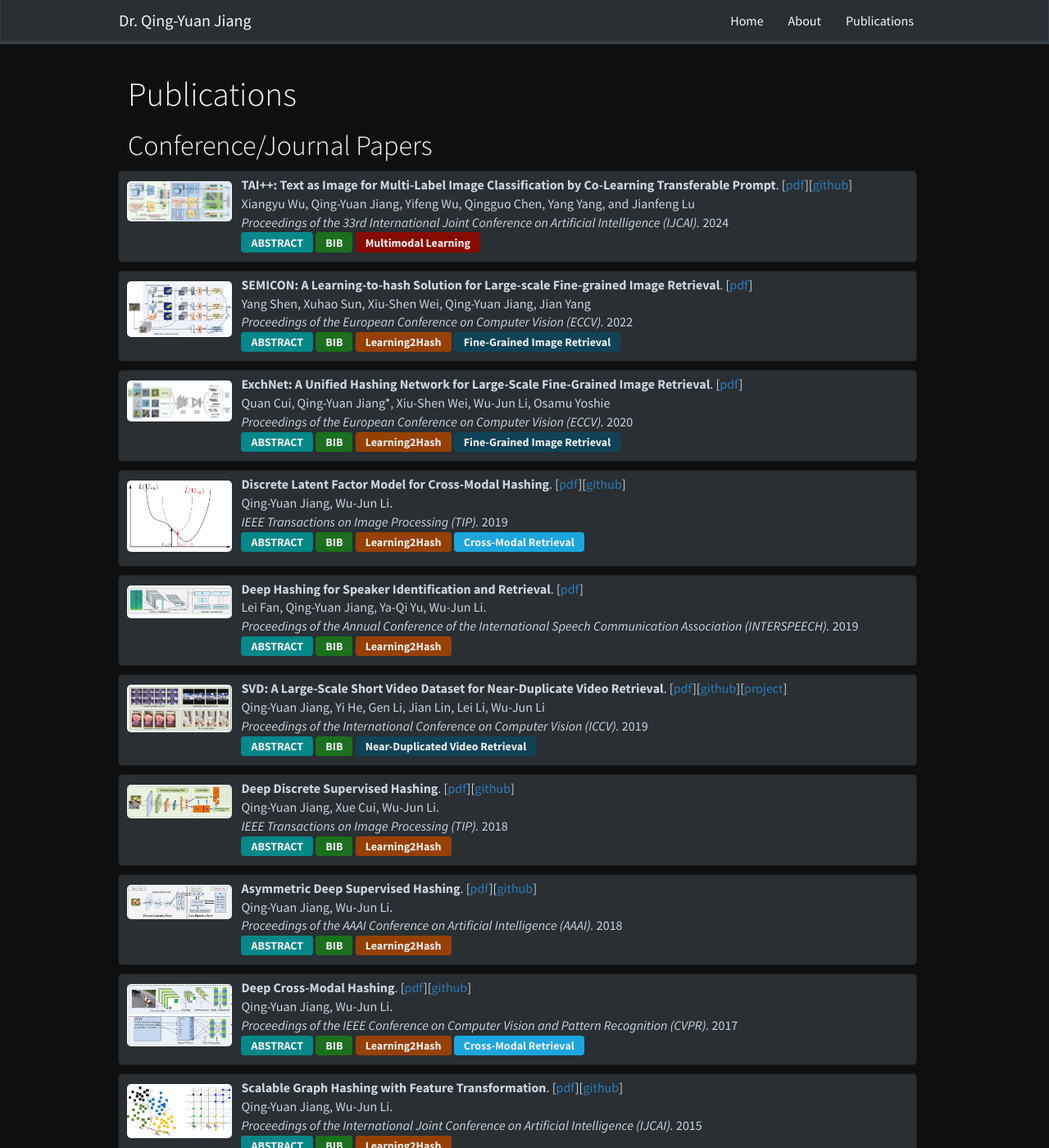
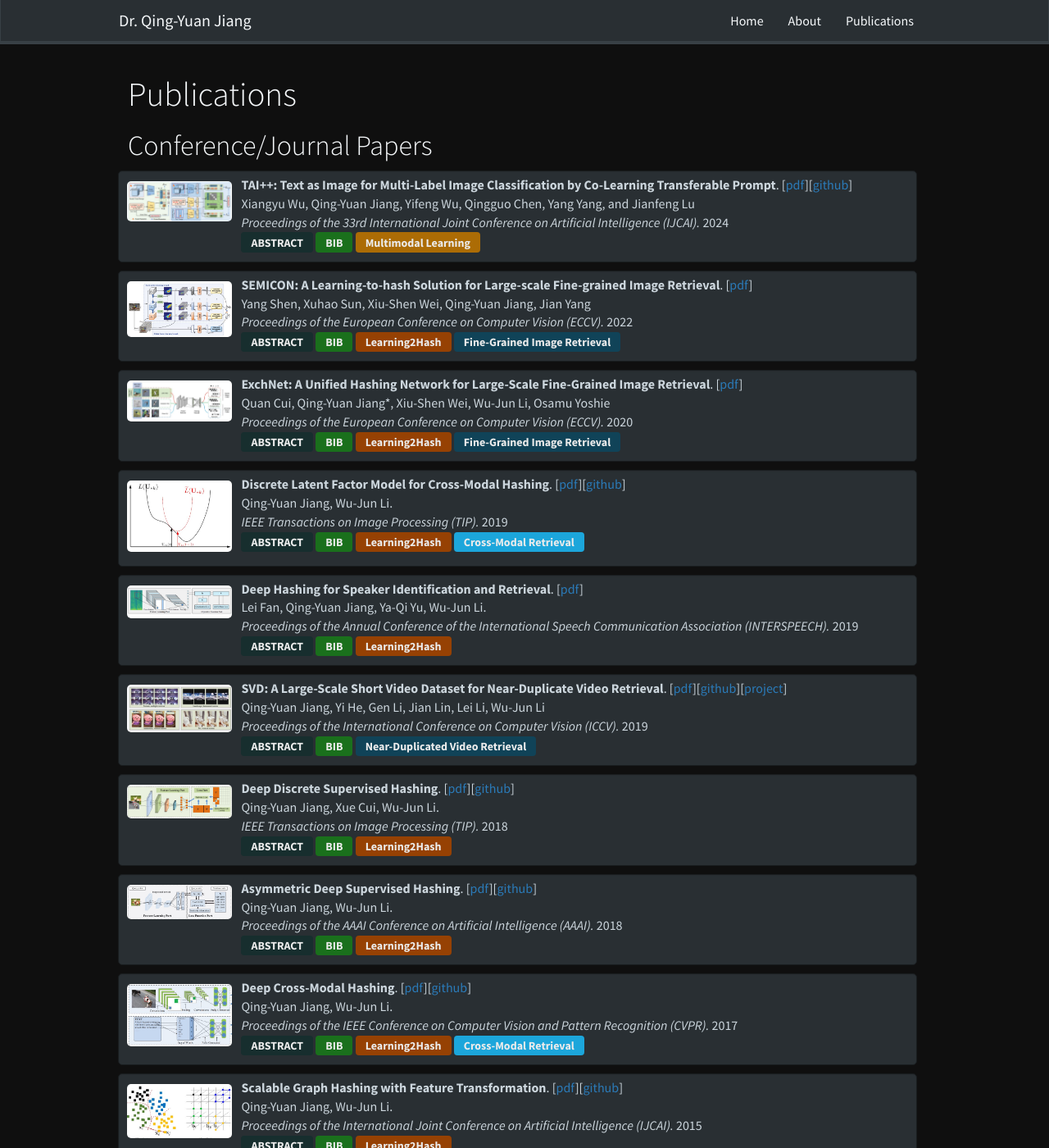
Before and after one commit to jiangqy/jiangqy.github.io, a Jekyll site: the page built from _pages/publications.md, in a window 1280 px wide and 1400 px high. Shown: the whole window at 82% size. Built offline with Jekyll 4.4.1, drawn with Linux system fonts in a browser that asks for light colours; nearby versions of some CDN libraries; a style sheet for code colours, icons or effects is not loaded.

Commit message:
update njust

```diff
--- a/_sass/bootstrap/_buttons.scss
+++ b/_sass/bootstrap/_buttons.scss
@@ -20,7 +20,7 @@
   border: 0px solid transparent;
   white-space: nowrap;
   color: $gray-lighter;
-  background-color: #03888a;
+  background-color: #172e2e;
   @include button-size($padding-base-vertical*0.3, $padding-base-horizontal, $font-size-small, $line-height-base, $btn-border-radius-base);
   @include user-select(none);
 
@@ -139,7 +139,7 @@
   }
 }
 
-.btn-mml {
+.btn-completed {
   display: inline-block;
   margin-bottom: 0; // For input.btn
   font-weight: bold;
@@ -191,7 +191,7 @@
   }
 }
 
-.btn-completed {
+.btn-inprogress {
   display: inline-block;
   margin-bottom: 0; // For input.btn
   font-weight: bold;
@@ -217,7 +217,7 @@
   }
 }
 
-.btn-inprogress {
+.btn-notstarted {
   display: inline-block;
   margin-bottom: 0; // For input.btn
   font-weight: bold;
@@ -243,7 +243,7 @@
   }
 }
 
-.btn-notstarted {
+.btn-mml {
   display: inline-block;
   margin-bottom: 0; // For input.btn
   font-weight: bold;
@@ -256,7 +256,7 @@
   border: 0px solid transparent;
   white-space: nowrap;
   color: $gray-lighter;
-  background-color: $btn-danger-bg;
+  background-color: #ac6c05;
   @include button-size($padding-base-vertical*0.3, $padding-base-horizontal, $font-size-small, $line-height-base, $btn-border-radius-base);
   @include user-select(none);
 
```
